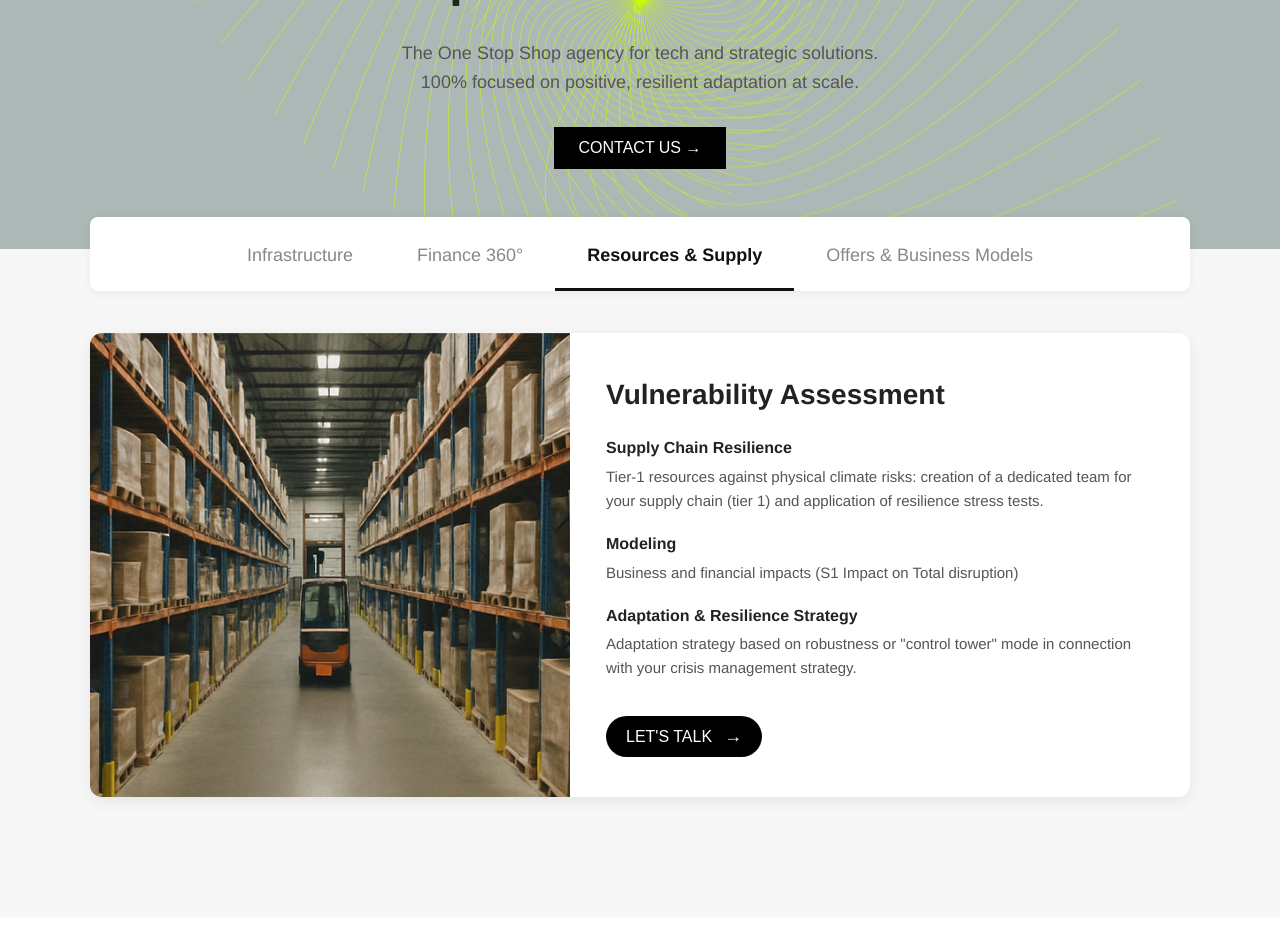
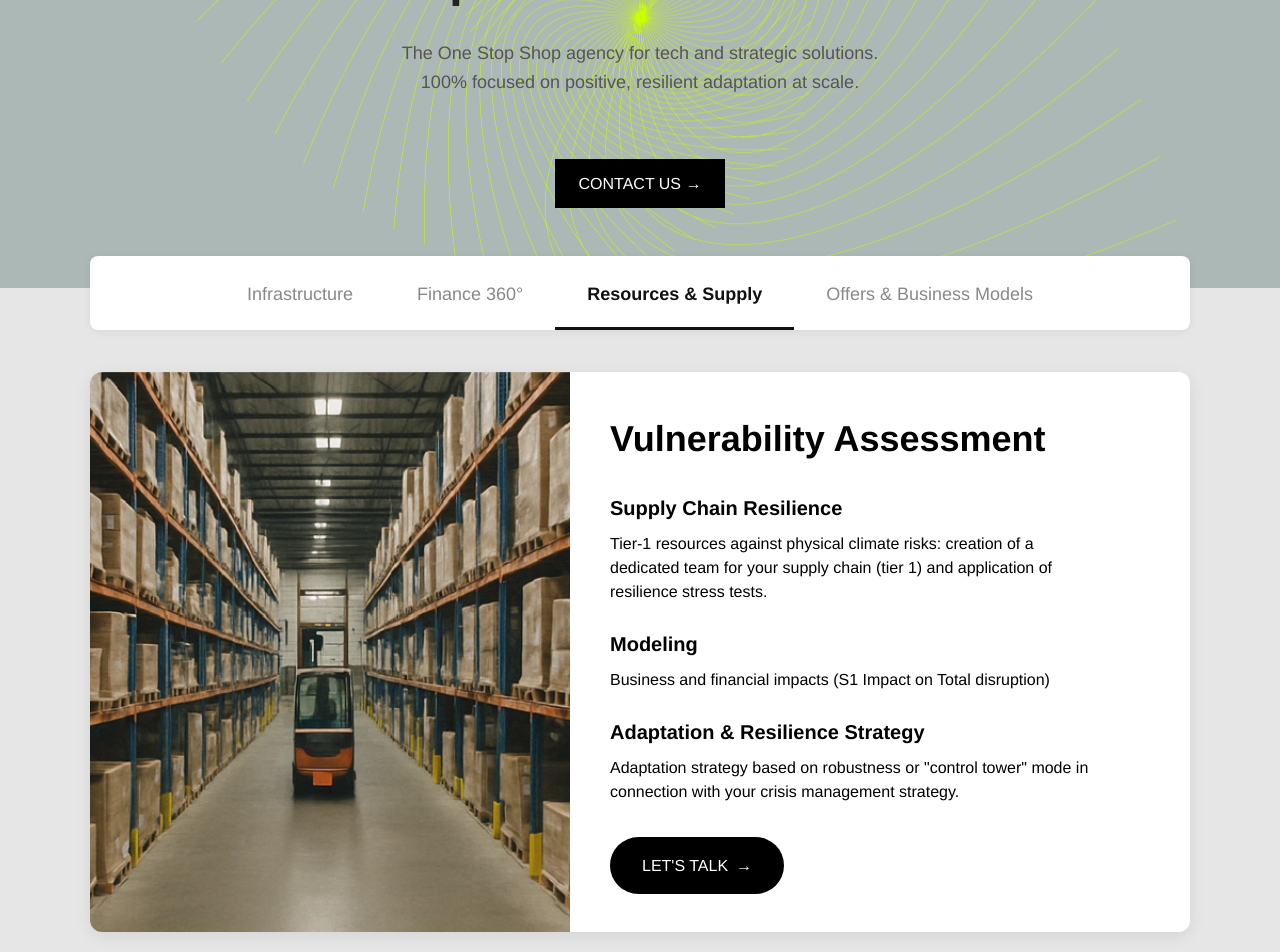
Before and after one commit to Adaptations-Paris/Site_web_adaptations, a React (Create React App) app: page / in a window 1280 px wide. Shown: the part 340-1292 px from the top of the page. Built offline with nearby package versions, Linux system fonts and the light colour scheme.

Commit message:
UI improvements: standardized resource cards layout, fixed spacing and alignment issues, updated color scheme to match brand guidelines

```diff
--- a/src/components/ContactForm.css
+++ b/src/components/ContactForm.css
@@ -2,7 +2,7 @@
   max-width: 800px;
   margin: 0 auto;
   padding: 40px;
-  background: white;
+  background: #FFFFFF;
   border-radius: 12px;
   box-shadow: 0 4px 16px rgba(0,0,0,0.08);
 }
@@ -77,3 +77,21 @@
   color: #721c24;
   border: 1px solid #f5c6cb;
 }
+
+.contact-form button {
+  background: #ABFF00;
+  color: #000000;
+  padding: 12px 32px;
+  border: none;
+  border-radius: 24px;
+  font-size: 18px;
+  font-weight: 600;
+  cursor: pointer;
+  margin-top: 20px;
+  transition: all 0.3s ease;
+}
+
+.contact-form button:hover {
+  background: #ABFF00;
+  transform: translateY(-2px);
+}
--- a/src/components/Home.css
+++ b/src/components/Home.css
@@ -8,9 +8,9 @@
 /* Base */
 body {
   font-family: 'Helvetica Neue', sans-serif;
-  color: #222;
+  color: #000000;
   line-height: 1.6;
-  background-color: #f7f7f7;
+  background-color: #E6E6E6;
 }
 
 a {
@@ -56,12 +56,12 @@ nav a {
 }
 
 nav a:hover {
-  color: #C2FC53; /* vert comme sur le "Shop" */
+  color: #ABFF00;
 }
 
 .header-contact-btn {
-  background: #000;
-  color: #fff;
+  background: #000000;
+  color: #FFFFFF;
   padding: 10px 28px;
   border-radius: 24px;
   font-weight: 500;
@@ -75,7 +75,7 @@ nav a:hover {
 }
 
 .header-contact-btn:hover {
-  background: #333;
+  background: #000000;
 }
 
 /* Hero */
@@ -112,8 +112,8 @@ nav a:hover {
 }
 
 .hero button {
-  background: #000;
-  color: #fff;
+  background: #000000;
+  color: #FFFFFF;
   padding: 12px 25px;
   border: none;
   cursor: pointer;
@@ -122,7 +122,25 @@ nav a:hover {
 }
 
 .hero button:hover {
-  background: #333;
+  background: #000000;
+}
+
+.hero-btn {
+  background: #000000;
+  color: #FFFFFF;
+  border: none;
+  padding: 12px 24px;
+  font-size: 16px;
+  cursor: pointer;
+  margin-top: 32px;
+  transition: all 0.3s ease;
+  text-decoration: none;
+  display: inline-block;
+}
+
+.hero-btn:hover {
+  background: #000000;
+  transform: translateY(-2px);
 }
 
 /* Section Resource */
@@ -146,8 +164,10 @@ nav a:hover {
 }
 
 .resource-text h2 {
-  font-size: 30px;
-  margin-bottom: 20px;
+  font-size: 36px;
+  font-weight: 700;
+  margin-bottom: 24px;
+  color: #000000;
 }
 
 .resource-text p {
@@ -212,8 +232,8 @@ nav a:hover {
 }
 
 .mission-btn {
-  background: #111;
-  color: #fff;
+  background: #000000;
+  color: #FFFFFF;
   padding: 12px 32px;
   border: none;
   border-radius: 24px;
@@ -227,7 +247,7 @@ nav a:hover {
 }
 
 .mission-btn:hover {
-  background: #333;
+  background: #000000;
 }
 
 /* Team */
@@ -354,7 +374,7 @@ footer {
 }
 
 .footer-contact:hover {
-  color: #C2FC53;
+  color: #ABFF00;
 }
 
 .footer-contact-btn {
@@ -492,100 +512,101 @@ footer {
 
 .resource-card {
   display: flex;
-  background: #fff;
+  background: #FFFFFF;
   box-shadow: 0 4px 16px rgba(0,0,0,0.08);
   border-radius: 12px;
   overflow: hidden;
   width: 100%;
   max-width: 1100px;
   margin: 0 auto;
+  height: 560px;
 }
 
 .resource-image {
   flex: 1 1 45%;
   min-width: 320px;
   max-width: 480px;
-  display: flex;
-  align-items: stretch;
+  position: relative;
+  overflow: hidden;
 }
 
 .resource-image img {
   width: 100%;
   height: 100%;
   object-fit: cover;
+  object-position: center;
   display: block;
 }
 
 .resource-text {
   flex: 1 1 55%;
-  padding: 40px 36px 40px 36px;
+  padding: 38px 40px;
   display: flex;
   flex-direction: column;
-  justify-content: center;
+  background: #FFFFFF;
+  position: relative;
+  height: 100%;
 }
 
-.resource-text h2 {
-  font-size: 28px;
-  font-weight: 700;
-  margin-bottom: 18px;
+.resource-content {
+  flex: 1;
+  padding-bottom: 80px;
 }
 
 .resource-block {
-  margin-bottom: 18px;
+  margin-bottom: 24px;
+}
+
+.resource-block:last-of-type {
+  margin-bottom: 0;
 }
 
 .resource-block strong {
   display: block;
-  font-size: 16px;
+  font-size: 20px;
   font-weight: 600;
-  margin-bottom: 4px;
-  color: #222;
+  margin-bottom: 8px;
+  color: #000000;
 }
 
 .resource-block p {
-  font-size: 15px;
-  color: #555;
-  margin-bottom: 0;
+  font-size: 16px;
+  line-height: 1.5;
+  color: #000000;
+  margin: 0;
+  max-width: 90%;
 }
 
 .resource-btn {
-  background: #111;
-  color: #fff;
-  padding: 12px 28px;
+  background: #000000;
+  color: #FFFFFF;
+  padding: 16px 32px;
   border: none;
-  border-radius: 24px;
+  border-radius: 32px;
   font-size: 16px;
   font-weight: 500;
   cursor: pointer;
-  margin-top: 18px;
-  align-self: flex-start;
+  position: absolute;
+  bottom: 38px;
+  left: 40px;
   display: flex;
   align-items: center;
   gap: 8px;
-  transition: background 0.2s;
-}
-
-.resource-btn:hover {
-  background: #333;
-}
-
-.arrow {
-  font-size: 18px;
-  margin-left: 4px;
+  transition: all 0.3s ease;
 }
 
 @media (max-width: 900px) {
-  .resource-card {
-    flex-direction: column;
-    max-width: 100%;
+  .resource-text {
+    padding: 32px 24px 100px 24px;
   }
-  .resource-image, .resource-text {
-    min-width: 0;
-    max-width: 100%;
-    padding: 0;
+
+  .resource-content {
+    padding-bottom: 60px;
   }
-  .resource-text {
-    padding: 28px 16px 28px 16px;
+
+  .resource-btn {
+    bottom: 28px;
+    left: 24px;
   }
 }
 
@@ -658,16 +679,22 @@ footer {
 }
 
 .linkedin-link {
-  color: #C2FC53;
+  background: #9DACA9;
+  color: #ABFF00;
+  padding: 8px 20px;
+  border-radius: 20px;
   font-weight: 600;
   text-decoration: none;
   font-size: 15px;
-  transition: color 0.2s;
+  transition: all 0.2s ease;
+  display: inline-block;
 }
 
 .linkedin-link:hover {
-  color: #222;
-  text-decoration: underline;
+  background: #9DACA9;
+  color: #ABFF00;
+  transform: translateY(-2px);
+  text-decoration: none;
 }
 
 @media (max-width: 900px) {
--- a/src/components/Home.js
+++ b/src/components/Home.js
@@ -36,7 +36,7 @@ const Home = () => {
           Adapt <span className="highlight">Fast</span>. <span className="highlight">Scale Smart.</span>
         </h1>
         <p>The One Stop <span className="highlight">Shop</span> agency for tech and strategic solutions.<br />100% focused on positive, resilient adaptation at scale.</p>
-        <button className="hero-btn">CONTACT US →</button>
+        <a href="#newsletter" className="hero-btn">CONTACT US →</a>
       </section>
 
       {/* Solutions Section */}
@@ -89,7 +89,7 @@ const Home = () => {
           their resilience to ensure their long-term <br />
           sustainability as positive contributors to the planet.
         </p>
-        <button className="mission-btn">DISCOVER US <span className="arrow">→</span></button>
+        <a href="#newsletter" className="mission-btn">DISCOVER US <span className="arrow">→</span></a>
       </section>
 
       {/* Team Section */}
--- a/src/components/ResourceContent.js
+++ b/src/components/ResourceContent.js
@@ -8,6 +8,7 @@ const ResourceContent = ({ activeTab }) => {
         <img src="/images/warehouse.png" alt="Infrastructure" />
       </div>
       <div className="resource-text">
+        <div className="resource-content">
           <h2>Infrastructure Assessment</h2>
           <div className="resource-block">
             <strong>Infrastructure Resilience</strong>
@@ -21,7 +22,8 @@ const ResourceContent = ({ activeTab }) => {
             <strong>Adaptation Strategy</strong>
             <p>Action plan to strengthen your infrastructure resilience</p>
           </div>
-        <button className="resource-btn">LET'S TALK <span className="arrow">→</span></button>
+        </div>
+        <a href="#newsletter" className="resource-btn">LET'S TALK <span className="arrow">→</span></a>
       </div>
     </div>
   );
@@ -32,6 +34,7 @@ const ResourceContent = ({ activeTab }) => {
         <img src="/images/warehouse.png" alt="Finance" />
       </div>
       <div className="resource-text">
+        <div className="resource-content">
           <h2>Financial Assessment</h2>
           <div className="resource-block">
             <strong>360° Financial Analysis</strong>
@@ -45,7 +48,8 @@ const ResourceContent = ({ activeTab }) => {
             <strong>Financial Strategy</strong>
             <p>Financing plan for your adaptation projects</p>
           </div>
-        <button className="resource-btn">LET'S TALK <span className="arrow">→</span></button>
+        </div>
+        <a href="#newsletter" className="resource-btn">LET'S TALK <span className="arrow">→</span></a>
       </div>
     </div>
   );
@@ -56,6 +60,7 @@ const ResourceContent = ({ activeTab }) => {
         <img src="/images/warehouse.png" alt="Warehouse" />
       </div>
       <div className="resource-text">
+        <div className="resource-content">
           <h2>Vulnerability Assessment</h2>
           <div className="resource-block">
             <strong>Supply Chain Resilience</strong>
@@ -69,7 +74,8 @@ const ResourceContent = ({ activeTab }) => {
             <strong>Adaptation & Resilience Strategy</strong>
             <p>Adaptation strategy based on robustness or "control tower" mode in connection with your crisis management strategy.</p>
           </div>
-        <button className="resource-btn">LET'S TALK <span className="arrow">→</span></button>
+        </div>
+        <a href="#newsletter" className="resource-btn">LET'S TALK <span className="arrow">→</span></a>
       </div>
     </div>
   );
@@ -80,6 +86,7 @@ const ResourceContent = ({ activeTab }) => {
         <img src="/images/warehouse.png" alt="Business" />
       </div>
       <div className="resource-text">
+        <div className="resource-content">
           <h2>Business Assessment</h2>
           <div className="resource-block">
             <strong>Business Model Analysis</strong>
@@ -93,7 +100,8 @@ const ResourceContent = ({ activeTab }) => {
             <strong>Adaptation Strategy</strong>
             <p>New business models and adapted value propositions</p>
           </div>
-        <button className="resource-btn">LET'S TALK <span className="arrow">→</span></button>
+        </div>
+        <a href="#newsletter" className="resource-btn">LET'S TALK <span className="arrow">→</span></a>
       </div>
     </div>
   );
```
Also changed, not shown: 1 other file (tests, documents, lock files or other folders). Lines whose indentation alone changed are shown as unchanged.
